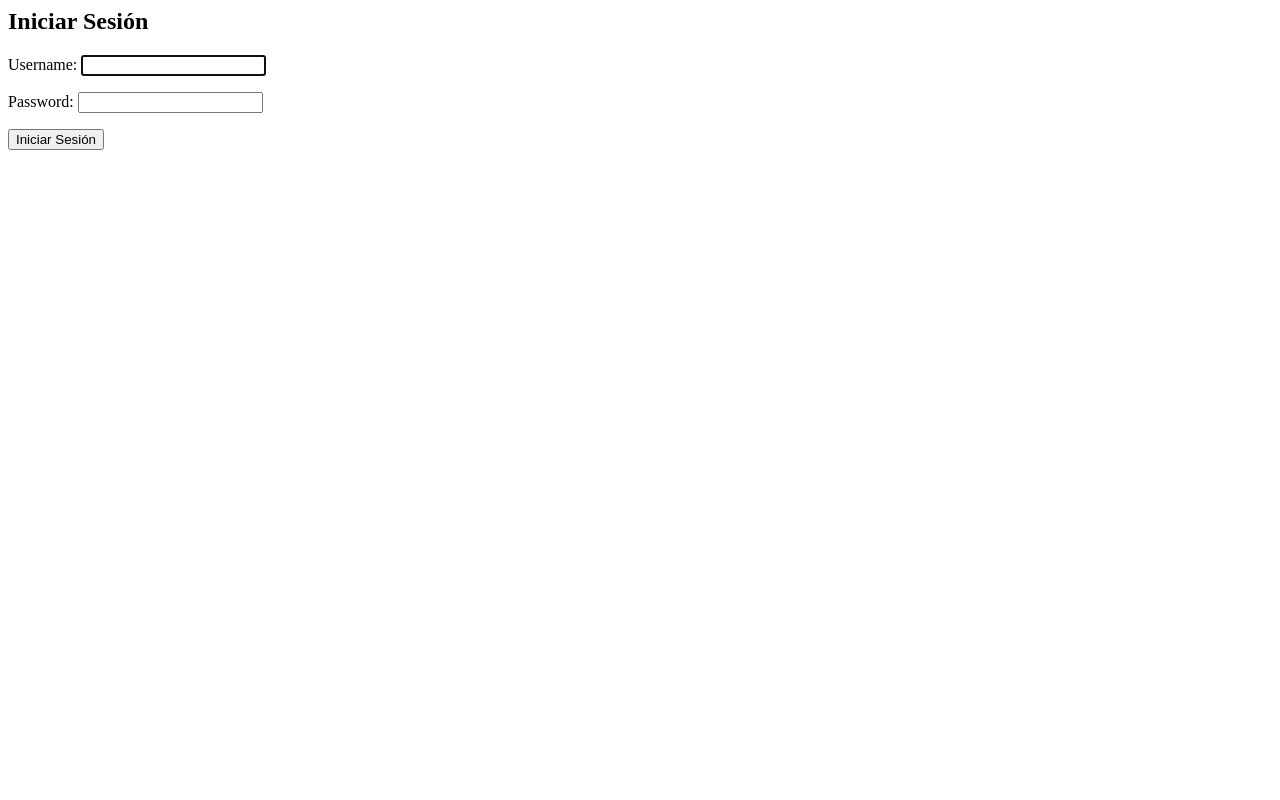
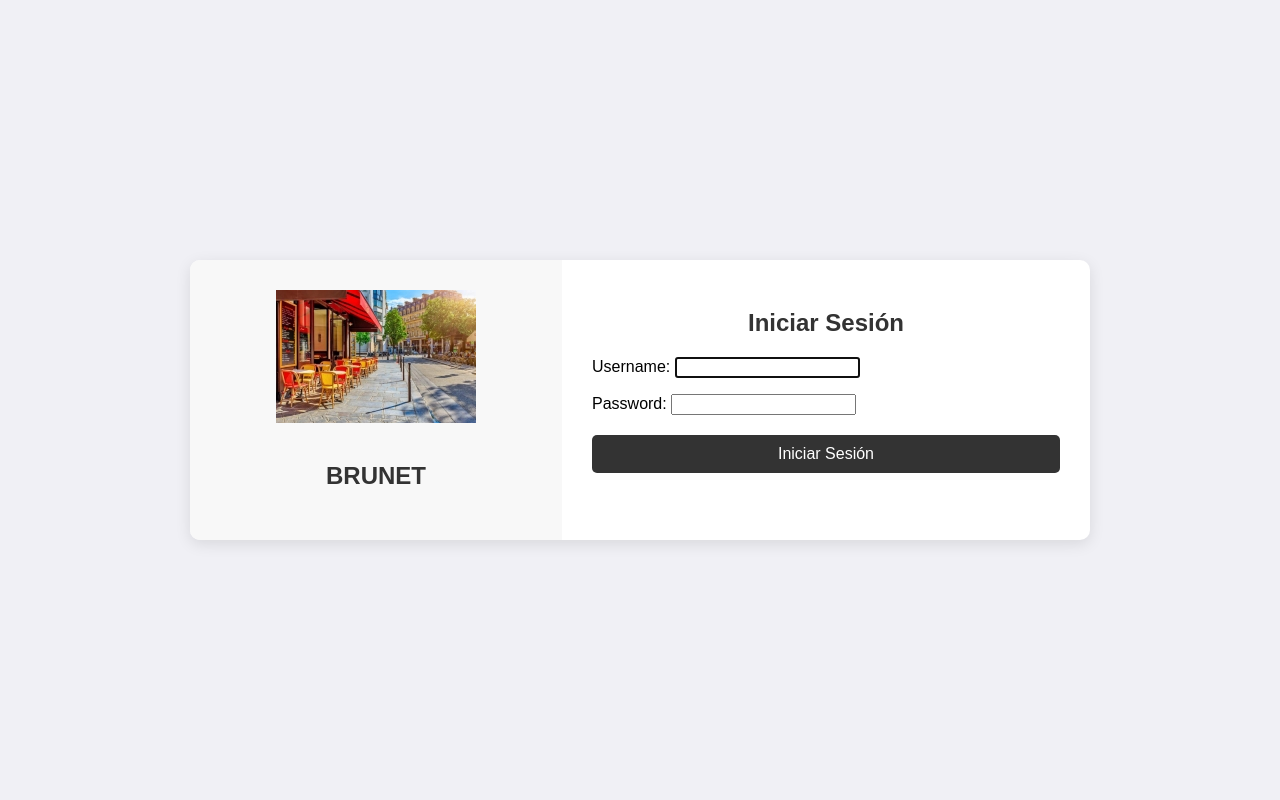
Before and after one commit to Leonelpescador/Bruenet-2.0, a Django app: page /login/ in a window 1280 px wide. Run offline with Django 5.2, Linux system fonts and the light colour scheme.

```diff
--- a/brunet/brunet/settings.py
+++ b/brunet/brunet/settings.py
@@ -126,3 +126,9 @@ DEFAULT_AUTO_FIELD = 'django.db.models.BigAutoField'
 STATIC_URL = '/static/'
 
 LOGIN_REDIRECT_URL = '/'
+LOGIN_URL = 'login'
+
+
+STATIC_URL = '/static/'
+
+STATIC_URL = '/static/'
--- a/brunet/brunet/urls.py
+++ b/brunet/brunet/urls.py
@@ -22,7 +22,7 @@ from django.conf.urls.static import static
 urlpatterns = [
     path('admin/', admin.site.urls),
     path('accounts/', include('django.contrib.auth.urls')),
-    path('', include('restaurant.urls')),  # Incluye las rutas de la app 'restaurant'
+    path('', include('restaurant.urls')),
 ]
 
 if settings.DEBUG:
--- a/brunet/restaurant/templates/restaurant/base.html
+++ b/brunet/restaurant/templates/restaurant/base.html
@@ -1,3 +1,4 @@
+{% load static %} <!--si sacas esto no cargan las extenciones no lo sacas leo-->
 <!DOCTYPE html>
 <html lang="es">
 <head>
--- a/brunet/restaurant/templates/restaurant/login.html
+++ b/brunet/restaurant/templates/restaurant/login.html
@@ -1,6 +1,105 @@
+<!DOCTYPE html>
+<html lang="es">
+<head>
+    <meta charset="UTF-8">
+    <meta name="viewport" content="width=device-width, initial-scale=1.0">
+    <title>Iniciar Sesión - BRUNET</title>
+    {% load static %} <!--no tocar-->
+    <style>
+        body {
+            font-family: 'Arial', sans-serif;
+            margin: 0;
+            padding: 0;
+            background-color: #f0f0f5;
+            display: flex;
+            justify-content: center;
+            align-items: center;
+            height: 100vh;
+        }
+
+        .login-container {
+            display: flex;
+            justify-content: center;
+            align-items: center;
+            width: 100%;
+        }
+
+        .login-box {
+            display: flex;
+            max-width: 900px;
+            width: 100%;
+            background-color: #ffffff;
+            border-radius: 10px;
+            box-shadow: 0 4px 15px rgba(0, 0, 0, 0.1);
+            overflow: hidden;
+        }
+
+        .login-left {
+            background-color: #f8f8f8;
+            padding: 30px;
+            display: flex;
+            flex-direction: column;
+            align-items: center;
+            justify-content: center;
+            width: 40%;
+        }
+
+        .logo {
+            max-width: 100%;
+            height: auto;
+            margin-bottom: 20px;
+        }
+
+        .login-right {
+            padding: 30px;
+            width: 60%;
+        }
+
+        h2 {
+            margin-bottom: 20px;
+            color: #333;
+            text-align: center;
+        }
+
+        .input-group {
+            margin-bottom: 20px;
+        }
+
+        button {
+            width: 100%;
+            padding: 10px;
+            background-color: #333;
+            color: #fff;
+            border: none;
+            border-radius: 5px;
+            cursor: pointer;
+            font-size: 16px;
+            transition: background-color 0.3s ease;
+        }
+
+        button:hover {
+            background-color: #ff9800;
+        }
+    </style>
+</head>
+<body>
+    <div class="login-container">
+        <div class="login-box">
+            <div class="login-left">
+                <img src="{% static 'images/Brunet.jpg' %}" alt="BRUNET" class="logo">
+                <h2>BRUNET</h2>
+            </div>
+            <div class="login-right">
                 <h2>Iniciar Sesión</h2>
                 <form method="post">
                     {% csrf_token %}
+                    <div class="input-group">
                         {{ form.as_p }}
+                    </div>
                     <button type="submit">Iniciar Sesión</button>
                 </form>
+            </div>
+        </div>
+    </div>
+</body>
+</html>
```
Also changed, not shown: brunet/db.sqlite3, brunet/restaurant/static/images/Brunet.jpg (added). Lines whose indentation alone changed are shown as unchanged.
